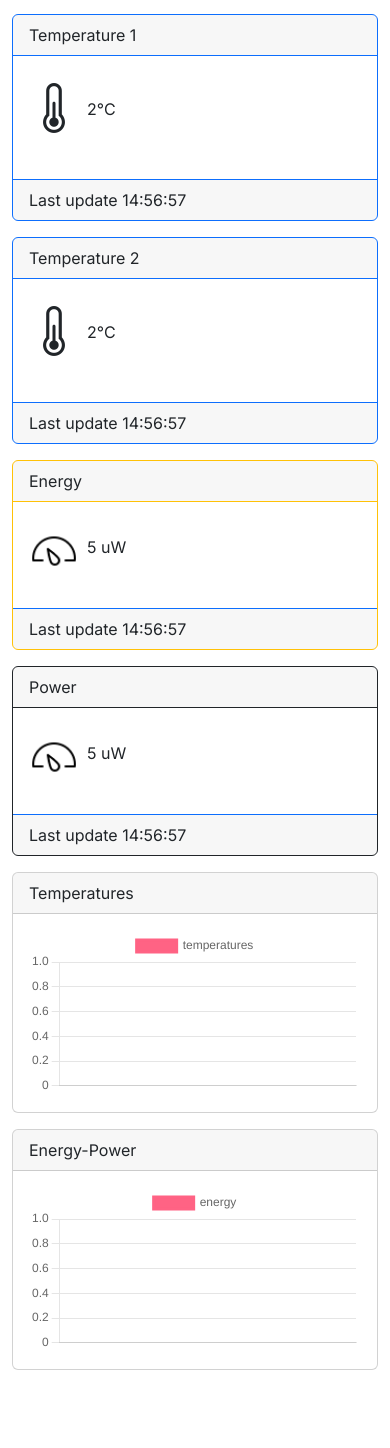
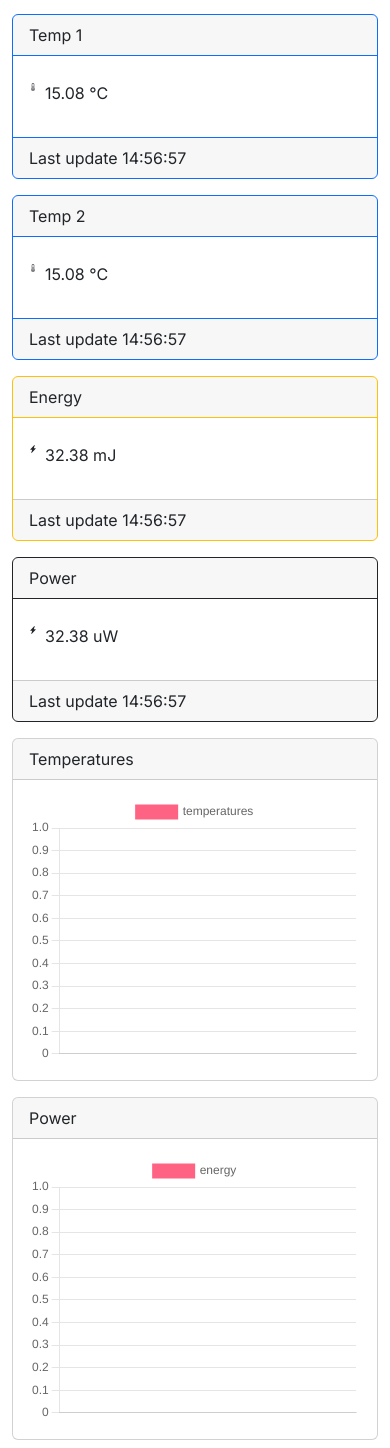
Before and after one commit to tokyjo/voxel_dev, a Flask app: page /dashboard in a window 390 px wide. Shown: the part 1136-2584 px from the top of the page. Before the commit the page ends 2506 px from the top, so only its background shows below. Run offline with Flask 2, Linux system fonts and the light colour scheme; some libraries are stand-ins or nearby versions.

Commit message:
correct responsive and scroll graph

```diff
--- a/app/main.py
+++ b/app/main.py
@@ -1,4 +1,5 @@
 #from app import app
+import random
 from . import db
 import cv2 as cv
 from random import randint
@@ -55,8 +56,8 @@ def get_data():
     # power = float( pmd100.read*(10**6))
     # temp= float(sensor.get_temperature())
     # for dev:
-    power= randint(0,10)
-    temp = randint(0,10)
+    power= round (random.uniform(0,100),2)
+    temp = round (random.uniform(0,100),2)
 
     to_json_data= {
         "power": power,
--- a/app/static/css/custom.css
+++ b/app/static/css/custom.css
@@ -13,6 +13,9 @@ font-family: "Inter", sans-serif;
     height: 100%;
     top: var(--topNavbarHeight);
 }
+
+
+
 
 .offcanvas.offcanvas-start{
     width: var(--offcanvas-width);
@@ -57,6 +60,55 @@ font-family: "Inter", sans-serif;
     }
 }
 
+/* card for real time update*/
+.card .card-body .override-body .card-text .measure{
+    font-size : 1em;
+}
+.card .card-body .override-body .card-text .unit{
+    font-size : 1em;
+}
+.card .card-body .override-body .card-footer .footer-date{
+    font-size : 1em;
+}
+
+.card .card-body .override-body .symbol{
+    font-size : 0.5em;
+}
+
+@media (min-width: 2800px){
+
+    .card .card-body .override-body .card-text .measure{
+        font-size : 3em;
+    }
+    .card .card-body .override-body .card-text .unit{
+        font-size : 2em;
+    }
+    .card .card-body .override-body .symbol{
+        font-size : 2.5em;
+    }
+
+}
+
+@media (min-width: 2000px) and (max-width: 2800px) {
+
+    .card .card-body .override-body .card-text .measure{
+        font-size : 1.75em;
+    }
+    .card .card-body .override-body .card-text .unit{
+        font-size : 1em;
+    }
+    .card .card-body .override-body .symbol{
+        font-size : 1em;
+    }
+
+}
+
+/* for chart */
+.card .Chartbox{
+    height: 300px;
+}
+
+
 .stylebreadcrumb{
     display: flex;
     flex-wrap: wrap;
--- a/app/static/css/style.css
+++ b/app/static/css/style.css
@@ -72,6 +72,7 @@ html, body {
 
 .override-body{
     display: inline-flex;
+
 
 }
 
--- a/app/static/js/app.js
+++ b/app/static/js/app.js
@@ -1,11 +1,16 @@
-var intervalID = setInterval(update_values,20000);
+var intervalID = setInterval(update_values,2000);
 
 var temp, date, energy;
-var EnergyeChart;
+var EnergyChart;
 var TemperatureChart;
 
 var options={
+    maintainAspectRatio:false,
     scales: {
+      x:{
+        min : 0,
+        max :180
+      },
         y: {
             beginAtZero: true
         }
@@ -51,14 +56,19 @@ TemperatureChart = new Chart(
   );
 
 
+
 var ctx2 =document.getElementById("EnergyChart").getContext("2d");
-EnergyeChart =new Chart(
+EnergyChart =new Chart(
     ctx2,
     config2
   );
 
+
+
+
+
 function update_values(){
-
+  //'http://10.24.0.184/_sensors'
   $.getJSON('/_sensors',
   function(data){
     $('#temperature1').text(data["temp"]);
@@ -80,8 +90,8 @@ function update_values(){
   });
 
     addData(TemperatureChart,date,temp);
-    addData(EnergyeChart,date,energy);
-}
+    addData(EnergyChart,date,energy);
+};
 
 function addData(chart, label, data) {
     chart.data.labels.push(label);
@@ -89,4 +99,39 @@ function addData(chart, label, data) {
         dataset.data.push(data);
     });
     chart.update();
-}
+
+};
+
+function scroller(scroll,chart){
+  console.log(scroll)
+  const datalength = chart.data.labels.length;
+  if(scroll.deltaY > 0){
+    if(chart.config.options.scales.x.max >= datalength ){
+      chart.config.options.scales.x.min = datalength-180;
+      chart.config.options.scales.x.max = datalength;
+    }
+    else{
+      chart.config.options.scales.x.min +=1;
+      chart.config.options.scales.x.max +=1;
+    }
+
+  }
+  else if (scroll.deltaY < 0){
+    if(chart.config.options.scales.x.min <= 0  ){
+      chart.config.options.scales.x.min =0;
+      chart.config.options.scales.x.max =180;
+    }
+    else{
+      chart.config.options.scales.x.min -=1;
+      chart.config.options.scales.x.max -=1;
+    }
+  }
+  else{
+    //nothing
+  }
+
+};
+
+TemperatureChart.canvas.addEventListener('wheel',(e) =>{
+  scroller(e,TemperatureChart);
+});
--- a/app/templates/admin/admin_template.html
+++ b/app/templates/admin/admin_template.html
@@ -4,6 +4,7 @@
     <meta charset="UTF-8">
     <meta http-equiv="X-UA-Compatible" content="IE=edge">
     <meta name="viewport" content="width=device-width, initial-scale=1.0">
+    <meta name="robots" content="noindex">
 
     <link rel="stylesheet" href="{{url_for ('static',filename='css/bootstrap.min.css')}}" />
     <link rel="stylesheet" href="https://cdn.jsdelivr.net/npm/bootstrap-icons@1.9.1/font/bootstrap-icons.css">
--- a/app/templates/admin/dashboard.html
+++ b/app/templates/admin/dashboard.html
@@ -33,8 +33,6 @@
 
     {%include "/admin/rt_update.html"%}
 
-    {%include "/admin/graph.html"%}
-
 
   </div>
 </main>
--- a/app/templates/admin/graph.html
+++ b/app/templates/admin/graph.html
@@ -1,6 +1,6 @@
 <!--Chart-->
 <div class="row">
-    <div class="col-md-6 col-sm-12 py-2">
+    <div class="col-md-6 col-sm-12 col-lg-2 py-2">
         <div class="card">
             <div class="card-header">
                 Temperatures
@@ -11,7 +11,7 @@
         </div>
     </div>
 
-    <div class="col-md-6 col-sm-12 py-2">
+    <div class="col-md-6 col-sm-12 col-lg-2 py-2">
         <div class="card">
             <div class="card-header">
                 Energy-Power
@@ -21,10 +21,6 @@
             </div>
         </div>
     </div>
-
-    <script>
-
-    </script>
 </div>
 
 <!--Chart-->
--- a/app/templates/admin/offcanvas.html
+++ b/app/templates/admin/offcanvas.html
@@ -31,31 +31,7 @@
                   </a>
               </li>
               <li>
-                  <a class="nav-link px-3 sidebar-link" data-bs-toggle="collapse" href="#collapseExample" role="button" aria-expanded="false" aria-controls="collapseExample">
-                      <span class="me-2">
-                          <svg xmlns="http://www.w3.org/2000/svg" width="24" height="24" viewBox="0 0 24 24" fill="none" stroke="currentColor" stroke-width="2" stroke-linecap="round" stroke-linejoin="round" class="feather feather-layers"><polygon points="12 2 2 7 12 12 22 7 12 2"></polygon><polyline points="2 17 12 22 22 17"></polyline><polyline points="2 12 12 17 22 12"></polyline></svg>
-                      </span>
-                      <span>Data</span>
-                      <span class="right-icon ms-auto" ><i class="bi bi-chevron-compact-down"></i> </span>
-                  </a>
-                  <div class="collapse" id="collapseExample">
-                      <div>
-                          <ul class="navbar-nav ps-3">
-                              <li>
-                                  <a href="#" class="nav-link px-3">
-                                      <span class="me-2">
-                                          <i class="bi bi-layout-split" style="font-size: 24px;"></i>
-                                      </span>
-                                      <span>Nested link</span>
-                                  </a>
-
-                              </li>
-                          </ul>
-                      </div>
-                  </div>
-              </li>
-              <li>
-                  <a class=" nav-link px-3 sidebar-link bg-secondary mx-2 rounded" href="https://themesberg.com/blog/bootstrap/simple-bootstrap-5-dashboard-tutorial">
+                  <a class=" nav-link px-3 sidebar-link bg-secondary mx-2 rounded" href="http://simp.ly/p/cCkN6n">
                       <span class="me-2"><i class="bi bi-book style="font-size: 24px;"></i></span>
                       <span class="ml-2">Read tutorial</span>
                   </a>
--- a/app/templates/admin/rt_update.html
+++ b/app/templates/admin/rt_update.html
@@ -1,78 +1,102 @@
 <!--Real Time update-->
-<div class="row">
-    <div class="col-md-3 col-lg-3 py-2">
+<div class="row row-cols-xxl-6 row-cols-xl-3 ">
+    <div class="col-md-3 col-xxl-1 py-2">
         <div class="card border-primary mb-3 h-100">
-            <div class="card-header border-primary">Temperature 1</div>
-            <div class="card-body">
+            <div class="card-header border-primary">Temp 1</div>
+            <div class="card-body ">
                 <div class="override-body">
-                    <span class="me-2"><i class="bi bi-thermometer-half" style="font-size: 50px;"></i></span>
+                    <span class="symbol me-2"><i class="bi bi-thermometer-half"></i></span>
                     <p class="card-text mx-auto my-auto">
-                        <span id="temperature1">?</span>°C
+                        <span class ="measure"id="temperature1">?</span>
+                        <span class="unit"> °C</span>
                     </p>
                 </div>
             </div>
             <div class="card-footer border-primary">
                 Last update
-                <span id="date1">?</span>
+                <span class ="footer-date" id="date1">?</span>
             </div>
         </div>
     </div>
 
-    <div class="col-md-3 col-lg-3 py-2">
+    <div class="col-md-3 col-xxl-1 py-2">
         <div class="card border-primary mb-3 h-100">
-            <div class="card-header border-primary">Temperature 2</div>
-            <div class="card-body">
+            <div class="card-header border-primary">Temp 2</div>
+            <div class="card-body ">
                 <div class="override-body">
-                    <span class="me-2"><i class="bi bi-thermometer-half" style="font-size: 50px;"></i></span>
+                    <span class="me-2 symbol"><i class="bi bi-thermometer-half" ></i></span>
                     <p class="card-text mx-auto my-auto">
-                        <span id="temperature2">?</span>°C
+                        <span class ="measure"id="temperature2">?</span>
+                        <span class="unit"> °C</span>
                     </p>
                 </div>
             </div>
             <div class="card-footer border-primary">
                 Last update
-                <span id="date2">?</span>
+                <span class ="footer-date" id="date2">?</span>
             </div>
         </div>
     </div>
 
-    <div class="col-md-3 col-lg-3 py-2">
+    <div class="col-md-3 col-xxl-1 py-2">
         <div class="card border-warning mb-3 h-100">
             <div class="card-header border-warning">Energy</div>
-            <div class="card-body border-warning">
+            <div class="card-body border-warning"></i>
                 <div class="override-body">
-                    <span class="me-2 mt-2"><img src="{{url_for('static',filename='/img/jauge.png')}}" width="50px" alt="gauge-meter"></i></span>
+                    <span class="me-2 symbol"><i class="bi bi-lightning-charge-fill"></i></span>
                     <p class="card-text mx-auto my-auto">
-                        <span id="energy">?</span> uW
+                        <span class ="measure"id="energy">?</span>
+                        <span class="unit"> mJ</span>
                     </p>
                 </div>
             </div>
-            <div class="card-footer border-primary">
+            <div class="card-footer">
                 Last update
-                <span id="date3">?</span>
+                <span class ="footer-date"id="date3">?</span>
             </div>
         </div>
     </div>
 
-    <div class="col-md-3 col-lg-3 py-2">
+    <div class="col-md-3 col-xxl-1 py-2">
         <div class="card border-dark mb-3 h-100">
             <div class="card-header border-dark">Power</div>
             <div class="card-body border-dark">
                 <div class="override-body">
-                    <span class="me-2 mt-2">
-                        <img src="{{url_for('static',filename='img/jauge.png')}}" width="50px" alt="gauge-meter">
-                    </span>
+                    <span class="me-2 symbol"><i class="bi bi-lightning-charge-fill"></i></span>
                     <p class="card-text mx-auto my-auto">
-                        <span id="power">?</span> uW
+                        <span class ="measure"id="power">?</span>
+                        <span class="unit"> uW</span>
                     </p>
                 </div>
             </div>
-            <div class="card-footer border-primary">
+            <div class="card-footer">
                 Last update
-                <span id="date4">?</span>
+                <span class = "footer-date" id="date4">?</span>
             </div>
         </div>
     </div>
+    <div class="col-md-6 col-sm-12 col-xxl-4 py-2">
+        <div class="card">
+            <div class="card-header">
+                Temperatures
+            </div>
+            <div class=" Chartbox card-body ">
+                <canvas id="TemperatureChart"></canvas>
+            </div>
+        </div>
+    </div>
+
+    <div class="col-md-6 col-sm-12 col-xxl-4 py-2">
+        <div class="card">
+            <div class="card-header">
+                Power
+            </div>
+            <div class=" Chartbox card-body ">
+                <canvas id="EnergyChart" ></canvas>
+            </div>
+        </div>
+    </div>
+
 </div>
 <!--Real Time update-->
 <script>
--- a/app/templates/public/public_template.html
+++ b/app/templates/public/public_template.html
@@ -4,7 +4,7 @@
     <meta charset="UTF-8">
     <meta http-equiv="X-UA-Compatible" content="IE=edge">
     <meta name="viewport" content="width=device-width, initial-scale=1.0">
-
+    <meta name="robots" content="noindex">
 
     <link rel="stylesheet" href="{{url_for ('static',filename='css/bootstrap.min.css')}}" />
     <link rel="stylesheet" href="https://cdn.jsdelivr.net/npm/bootstrap-icons@1.9.1/font/bootstrap-icons.css">
--- a/gunicorn_config.py
+++ /dev/null
@@ -1,2 +0,0 @@
-bind="0.0.0.0:8000"
-workers = 6
```
Also changed, not shown: uwsgi.ini (deleted, +0 -17 lines), app/templates/admin/video.html (line endings or trailing spaces).
